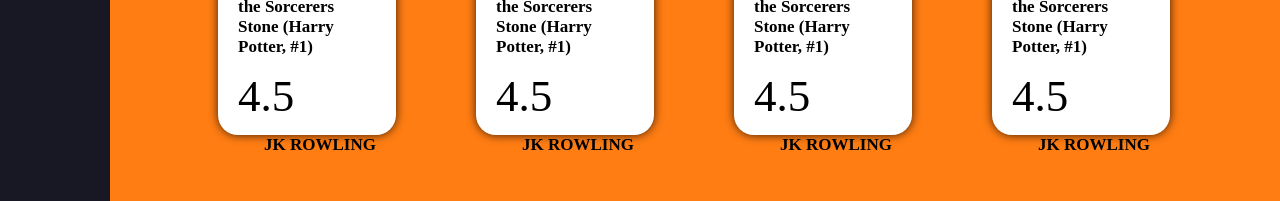
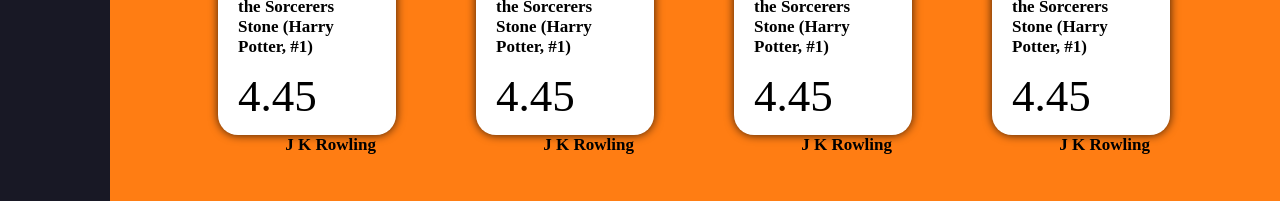
Before and after one commit to RPA-Archives/thirdEvaluton, a React (Create React App) app in the folder app/: page / in a window 1280 px wide. Shown: the part 452-653 px from the top of the page. Built offline with nearby package versions, Linux system fonts and the light colour scheme.

Commit message:
non-responsive non-functioning and partially hard-coded layout

```diff
--- a/app/src/components/books/books.js
+++ b/app/src/components/books/books.js
@@ -13,10 +13,11 @@
             {this.props.value.author.name}
           </div>
           <div className="books-author-books">
-            <Book />
-            <Book />
-            <Book />
-            <Book />
+            <Book value={this.props.value.author.books[0]} />
+            <Book value={this.props.value.author.books[1]} />
+            <Book value={this.props.value.author.books[2]} />
+            <Book value={this.props.value.author.books[3]} />
+            {/* map books array so that book compoment can be called for each book */}
           </div>
         </div>
       </div>
@@ -58,20 +59,11 @@
     },
   },
 };
-// Books.propTypes = {
-//   value: PropTypes.shape({
-//     name: PropTypes.string,
-//     author: PropTypes.string,
-//     rating: PropTypes.number,
-//   }),
-
-// };
-
-// const input = this.props.value;
-//     const allNotes = input.map(note =>
-//       <DisplayNote value={note} key={note.id} editNote={this.props.editNote} />);
-//     return (
-//       <section className="gray-back padding10">
-//         { allNotes }
-//       </section>
-//     );
+Books.propTypes = {
+  value: PropTypes.shape({
+    author: PropTypes.shape({
+      name: PropTypes.string,
+      books: PropTypes.array,
+    }),
+  }),
+};
```
